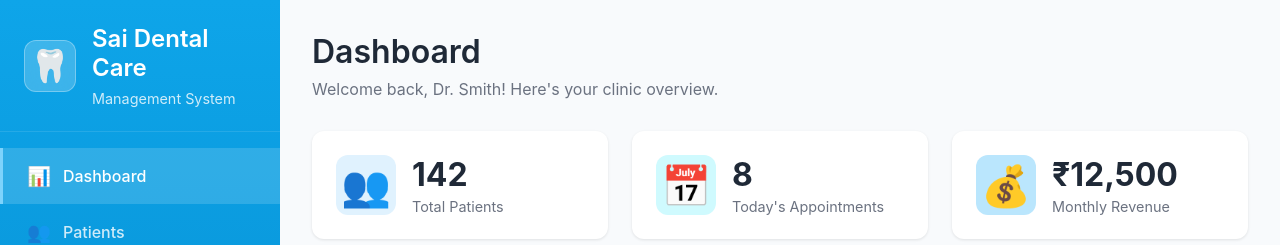
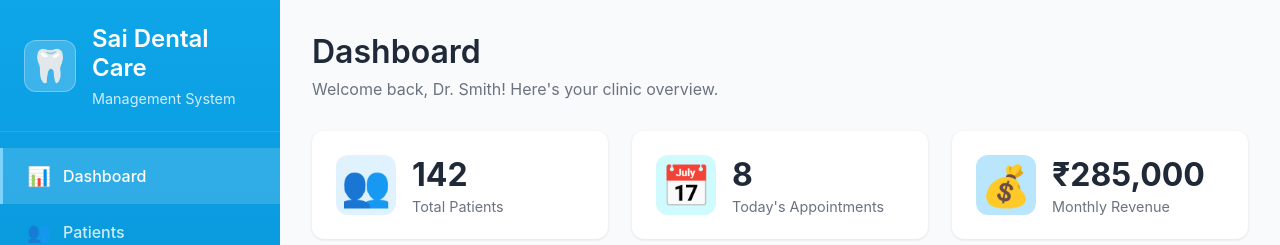
Before and after one commit to siddhu0707/sai-dental-care-ui, an Angular app: page /dashboard in a window 1280 px wide. Shown: the top 245 px of the page. Built offline with nearby package versions, Linux system fonts and the light colour scheme.

Commit message:
Update dashboard stats with Indian rupee values
cgen-3d0ac225b6f844608a75fd9b26f1b015

```diff
--- a/src/app/components/dashboard/dashboard.component.ts
+++ b/src/app/components/dashboard/dashboard.component.ts
@@ -515,7 +515,7 @@ import { PatientBalance, PatientPaymentSummary } from '../../models/patient-bala
 export class DashboardComponent implements OnInit {
   totalPatients = 142;
   todayAppointments = 8;
-  monthlyRevenue = 12500;
+  monthlyRevenue = 285000;
   pendingBills = 5;
 
   topDebtors: PatientBalance[] = [];
```
